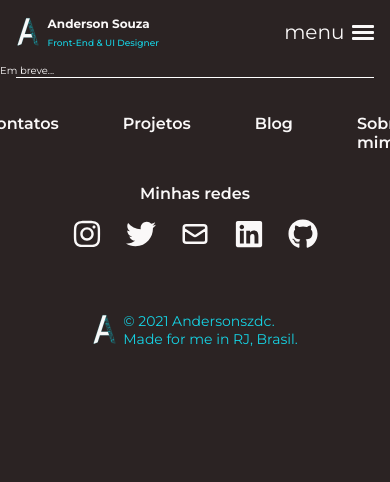
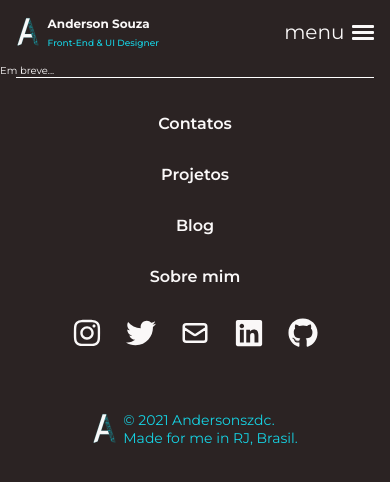
Before and after one commit to andersonszdc/My-site, a Next.js app: page /blog in a window 390 px wide. Shown: the top 482 px of the page. Built offline with nearby package versions, Linux system fonts and the light colour scheme; no server answers.

Commit message:
style: updated responsive footer

```diff
--- a/components/Footer.tsx
+++ b/components/Footer.tsx
@@ -73,6 +73,19 @@ const Wrapper = styled.footer`
   .logo {
     width: 2.5rem;
   }
+
+  @media (max-width: 560px) {
+    .footer__abas {
+      flex-direction: column;
+      align-items: center;
+      gap: 3.2rem;
+      margin-bottom: 3.2rem;
+    }
+
+    .redes__title {
+      display: none;
+    }
+  }
 `
 
 const Footer: React.FC = () => {
@@ -85,7 +98,7 @@ const Footer: React.FC = () => {
         <li className="abas__item">Sobre mim</li>
       </ul>
       <div>
-        <h3 className="redes__title">Minhas redes</h3>
+        <h3 className="redes__title">Minhas redes!</h3>
         <ul className="footer__icons">
           <li><FaInstagram className="icon" /></li>
           <li><FaTwitter className="icon" /></li>
```
